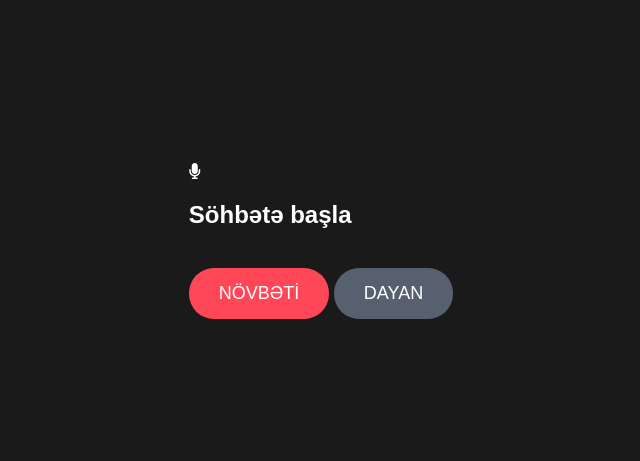
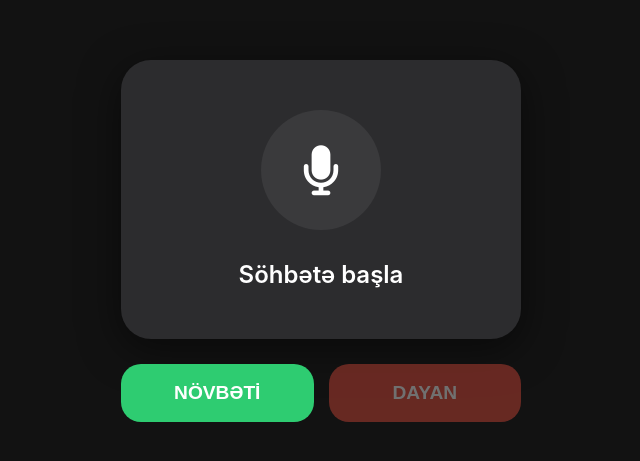
Before and after one commit to faridmustafaofficial/blind-chat, a website: page public/index.html in a window 1280 px wide. Shown: the part 159-620 px from the top of the page, without its empty margins (319-959 px from the left). Drawn offline with nearby package versions, Linux system fonts and the light colour scheme; no server answers.

Commit message:
Update style.css

```diff
--- a/public/style.css
+++ b/public/style.css
@@ -1,39 +1,144 @@
+/* CSS Dəyişənləri - Rəngləri asanlıqla idarə etmək üçün */
+:root {
+    --bg-color: #121212;       /* Əsas arxa fon */
+    --card-bg: #2c2c2e;        /* Kartın rəngi */
+    --text-primary: #ffffff;   /* Əsas mətn rəngi */
+    --accent-green: #2ecc71;   /* Yaşıl (aktiv/növbəti) */
+    --accent-red: #e74c3c;     /* Qırmızı (dayan) */
+    --mic-inactive: #ffffff;   /* Passiv mikrofon rəngi */
+}
+
+/* Sıfırlama */
+* {
+    margin: 0;
+    padding: 0;
+    box-sizing: border-box;
+}
+
 body {
-    background-color: #1a1a1a;
-    color: white;
-    font-family: Arial, sans-serif;
+    background-color: var(--bg-color);
+    color: var(--text-primary);
+    font-family: -apple-system, BlinkMacSystemFont, "Segoe UI", Roboto, Helvetica, Arial, sans-serif;
     display: flex;
     justify-content: center;
     align-items: center;
-    height: 100vh;
+    min-height: 100vh;
+    padding: 20px;
+}
+
+/* Əsas Konteyner */
+.main-container {
+    width: 100%;
+    max-width: 400px; /* Kartın maksimal eni */
+    display: flex;
+    flex-direction: column;
+    gap: 25px;
+}
+
+/* Səs Kartı Dizaynı */
+.voice-card {
+    background-color: var(--card-bg);
+    border-radius: 30px;
+    padding: 50px 30px;
+    text-align: center;
+    box-shadow: 0 10px 40px rgba(0,0,0,0.5);
+    display: flex;
+    flex-direction: column;
+    align-items: center;
+}
+
+/* Mikrofon Sahəsi */
+.mic-wrapper {
+    position: relative;
+    width: 120px;
+    height: 120px;
+    display: flex;
+    justify-content: center;
+    align-items: center;
+    margin-bottom: 30px;
+    border-radius: 50%;
+    background-color: #3a3a3c;
+}
+
+.mic-icon {
+    font-size: 50px;
+    color: var(--mic-inactive);
+    z-index: 2;
+    transition: color 0.3s ease;
+}
+
+/* Aktiv olanda mikrofonun rəngi dəyişir */
+.mic-wrapper.active .mic-icon {
+    color: var(--accent-green);
+}
+
+/* Mikrofon Dalğa Animasiyası */
+.mic-pulse {
+    position: absolute;
+    width: 100%;
+    height: 100%;
+    border-radius: 50%;
+    background-color: var(--accent-green);
+    opacity: 0;
+    z-index: 1;
+}
+
+.mic-wrapper.active .mic-pulse {
+    animation: pulse-animation 1.5s infinite ease-out;
+}
+
+@keyframes pulse-animation {
+    0% { transform: scale(1); opacity: 0.6; }
+    100% { transform: scale(1.6); opacity: 0; }
+}
+
+/* Status Mətni */
+#status-text {
+    font-size: 1.5rem;
+    font-weight: 600;
     margin: 0;
 }
 
-.container {
-    text-align: center;
-    background: #2d2d2d;
-    padding: 40px;
-    border-radius: 10px;
-    box-shadow: 0 4px 15px rgba(0,0,0,0.5);
+/* Düymələr Konteyneri */
+.controls {
+    display: flex;
+    gap: 15px;
+    width: 100%;
 }
 
-button {
-    background-color: #ff4757;
+/* Düymə Stili */
+.btn {
+    flex: 1; /* Düymələr bərabər yer tutur */
+    padding: 18px;
+    border: none;
+    border-radius: 20px;
+    font-size: 1.2rem;
+    font-weight: 700;
     color: white;
-    border: none;
-    padding: 15px 30px;
-    font-size: 18px;
-    border-radius: 25px;
     cursor: pointer;
-    margin-top: 20px;
-    transition: background 0.3s;
+    transition: transform 0.1s ease, opacity 0.3s ease;
+    text-transform: uppercase;
+    outline: none;
 }
 
-button:hover {
-    background-color: #e84118;
+.btn:active {
+    transform: scale(0.98); /* Klikləndikdə kiçilmə effekti */
 }
 
-button:disabled {
-    background-color: #57606f;
+.btn-next { background-color: var(--accent-green); }
+.btn-stop { background-color: var(--accent-red); }
+
+.btn:disabled {
+    opacity: 0.4;
     cursor: not-allowed;
+    transform: none;
 }
+
+/* Mobil Uyğunluq (Responsive) */
+@media (max-width: 480px) {
+    .voice-card { padding: 40px 20px; }
+    .mic-wrapper { width: 100px; height: 100px; }
+    .mic-icon { font-size: 40px; }
+    #status-text { font-size: 1.3rem; }
+    .btn { padding: 15px; font-size: 1rem; border-radius: 15px; }
+}
```
